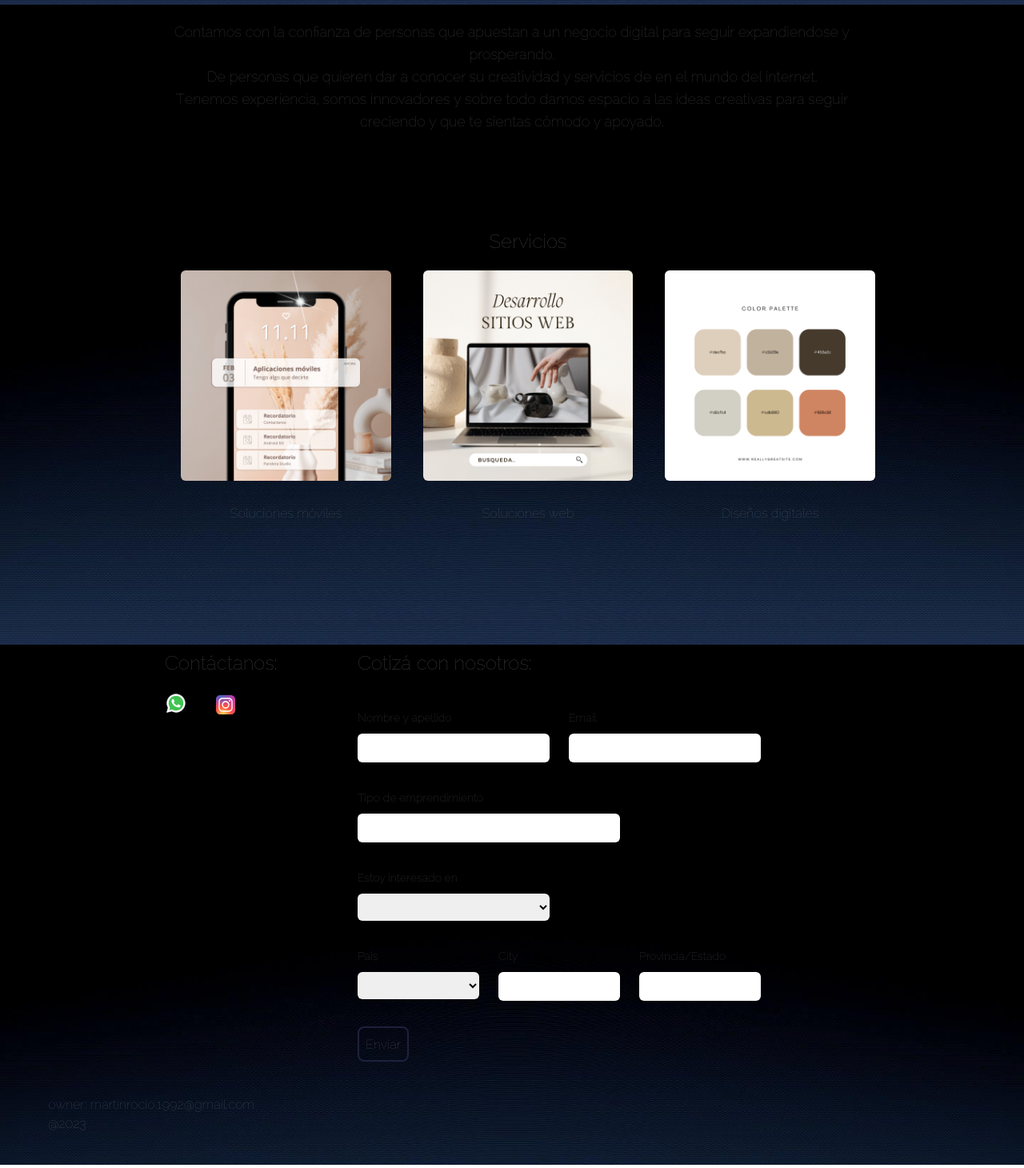
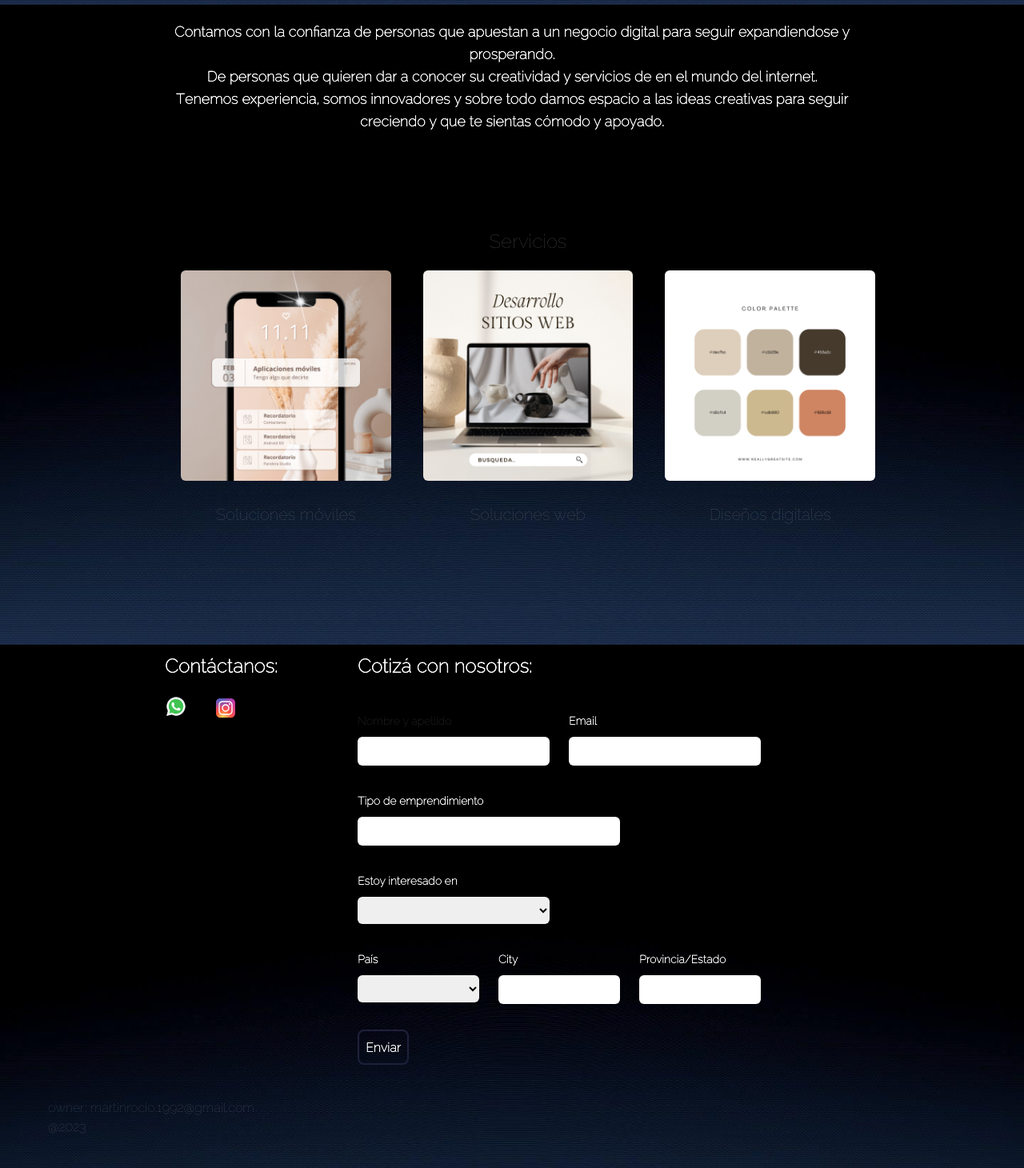
Before and after one commit to rociobmartin92/PandoraSoftStudio, a React (Vite) app: page / in a window 1280 px wide. Shown: the part 794-2254 px from the top of the page at 80% size. Built offline with nearby package versions, Linux system fonts and the light colour scheme; a web font is replaced by a local one.

Commit message:
fixing mobile styles

```diff
--- a/src/components/About.tsx
+++ b/src/components/About.tsx
@@ -2,7 +2,7 @@ export const About = () => {
   return (
     <section
       id="About"
-      className="text-white font-raj text-center px-[5%]  sm:px-[15%] mt-12 "
+      className="text-white font-raj text-center px-[5%] font-black sm:font-semibold sm:px-[15%] mt-12 "
     >
       <p className="text-2xl mb-5">Sobre Pandora </p>
       <p className="text-xl sm:text-lg line-height: 7rem">
--- a/src/components/Clients.tsx
+++ b/src/components/Clients.tsx
@@ -12,30 +12,30 @@ export const Clients = () => {
       <p className="sm:text-2xl text-xl mb-5">Servicios</p>
 
       <div className="flex ">
-        <div className="sm:mx-5 mx-2  hover:text-xl ">
+        <div className="sm:mx-5 mx-2 text-xl hover:text-2xl ">
           <Link to="/mobile">
             <img
-              className="sm:w-[700px] w-[1000px] rounded-md hover:shadow-white"
+              className=" w-[1000px] rounded-md hover:shadow-white"
               src={app}
               alt="webimg"
             />
           </Link>
-          <p className="mt-7 ">Soluciones móviles</p>
+          <p className="mt-7">Soluciones móviles</p>
         </div>
-        <div className="sm:mx-5 mx-2 hover:text-xl ">
+        <div className="sm:mx-5 mx-2 text-xl hover:text-2xl ">
           <Link to="/web">
             <img
-              className="sm:w-[700px] w-[1000px]  rounded-md hover:shadow-white"
+              className="w-[1000px]  rounded-md hover:shadow-white"
               src={web}
               alt="movimg"
             />
           </Link>
           <p className="mt-7">Soluciones web</p>
         </div>
-        <div className="sm:mx-5 mx-2  hover:text-xl ">
+        <div className="sm:mx-5 mx-2 text-xl hover:text-2xl ">
           <Link to="/design">
             <img
-              className="sm:w-[700px] w-[1000px] rounded-md hover:shadow-white"
+              className="w-[1000px] rounded-md hover:shadow-white"
               src={diseños}
               alt="desimg"
             />
--- a/src/components/Contact.tsx
+++ b/src/components/Contact.tsx
@@ -73,7 +73,7 @@ export const Contact = () => {
       className="text-white font-raj sm:flex items-baseline  px-[15%] mt-[120px] mb-6 w-screen"
     >
       <div className="sm:text-center">
-        <p className="text-2xl mb-5 ">Contáctanos:</p>
+        <p className="text-2xl mb-5 font-black ">Contáctanos:</p>
         {/* <p>martinrocio.1992@gmail.com</p>
         <p>+54 2984391081</p> */}
         <div className="flex mt-5 cursor-pointer">
@@ -87,7 +87,9 @@ export const Contact = () => {
       </div>
 
       <div className="border-b border-gray-900/10 sm:ml-[100px] mt-[40px]">
-        <p className="text-2xl sm:mb-5 mb-0 ">Cotizá con nosotros:</p>
+        <p className="text-2xl sm:mb-5 mb-0 font-black ">
+          Cotizá con nosotros:
+        </p>
         <form
           // onSubmit={sendEmail}
           onSubmit={handleSubmit(onSubmit)}
@@ -101,35 +103,35 @@ export const Contact = () => {
                 <input
                   {...register("name", { required: true })}
                   type="text"
-                  className=" pl-3 block w-full font-extrabold rounded-md text-black border-0 py-1.5 shadow-sm sm:text-sm sm:leading-6"
+                  className=" pl-3 block w-full font-black rounded-md text-black border-0 py-1.5 shadow-sm sm:text-sm sm:leading-6"
                 />
               </div>
               {errors.name && (
-                <span className="text-xs text-yellow-400">
+                <span className="text-xs text-yellow-400 font-black ">
                   Este campo es requerido
                 </span>
               )}
             </div>
             <div className="sm:col-span-3">
-              <label className="block text-sm font-medium leading-6 text-white">
+              <label className="block text-sm font-black  leading-6 text-white">
                 Email
               </label>
               <div className="mt-2">
                 <input
                   {...register("email", { required: true })}
                   type="email"
-                  className=" pl-3 block w-full font-extrabold text-black rounded-md border-0 py-1.5 shadow-sm sm:text-sm sm:leading-6"
+                  className=" pl-3 block w-full font-black  text-black rounded-md border-0 py-1.5 shadow-sm sm:text-sm sm:leading-6"
                 />
               </div>
               {errors.email && (
-                <span className="text-xs text-yellow-400">
+                <span className="text-xs text-yellow-400 font-black ">
                   Este campo es requerido
                 </span>
               )}
             </div>
 
             <div className="sm:col-span-4">
-              <label className="block text-sm font-medium leading-6 text-white">
+              <label className="block text-sm font-black leading-6 text-white">
                 Tipo de emprendimiento
               </label>
               <div className="mt-2">
@@ -140,14 +142,14 @@ export const Contact = () => {
                 />
               </div>
               {errors.description && (
-                <span className="text-xs text-yellow-400">
+                <span className="text-xs font-black text-yellow-400">
                   Este campo es requerido
                 </span>
               )}
             </div>
 
             <div className="sm:col-span-3">
-              <label className="block text-sm font-medium leading-6 text-white">
+              <label className="block text-sm font-black  leading-6 text-white">
                 Estoy interesado en
               </label>
               <div className="mt-2">
@@ -162,14 +164,14 @@ export const Contact = () => {
                 </select>
               </div>
               {errors.project && (
-                <span className="text-xs text-yellow-400">
+                <span className="text-xs text-yellow-400 font-black ">
                   Este campo es requerido
                 </span>
               )}
             </div>
 
             <div className="sm:col-span-2 sm:col-start-1">
-              <label className="block text-sm font-medium leading-6 text-white">
+              <label className="block text-sm font-black  leading-6 text-white">
                 País
               </label>
               <div className="mt-2">
@@ -186,7 +188,7 @@ export const Contact = () => {
               </div>
             </div>
             <div className="sm:col-span-2 ">
-              <label className="block text-sm font-medium leading-6 text-white">
+              <label className="block text-sm font-black  leading-6 text-white">
                 City
               </label>
               <div className="mt-2">
@@ -199,20 +201,20 @@ export const Contact = () => {
             </div>
 
             <div className="sm:col-span-2">
-              <label className="block text-sm font-medium leading-6 text-white">
+              <label className="block text-sm font-black  leading-6 text-white">
                 Provincia/Estado
               </label>
               <div className="mt-2">
                 <input
                   {...register("state")}
                   type="text"
-                  className=" pl-3 block w-full font-extrabold text-black rounded-md border-0 py-1.5 shadow-sm sm:text-sm sm:leading-6"
+                  className=" pl-3 block w-full font-black  text-black rounded-md border-0 py-1.5 shadow-sm sm:text-sm sm:leading-6"
                 />
               </div>
             </div>
           </div>
           <button
-            className="mt-8 p-2 border-[#1f203c] border-2 rounded-lg  hover:border-[#2d2e46]"
+            className="mt-8 p-2 border-[#1f203c] border-2 rounded-lg  font-black  hover:border-[#2d2e46]"
             type="submit"
           >
             Enviar
```
